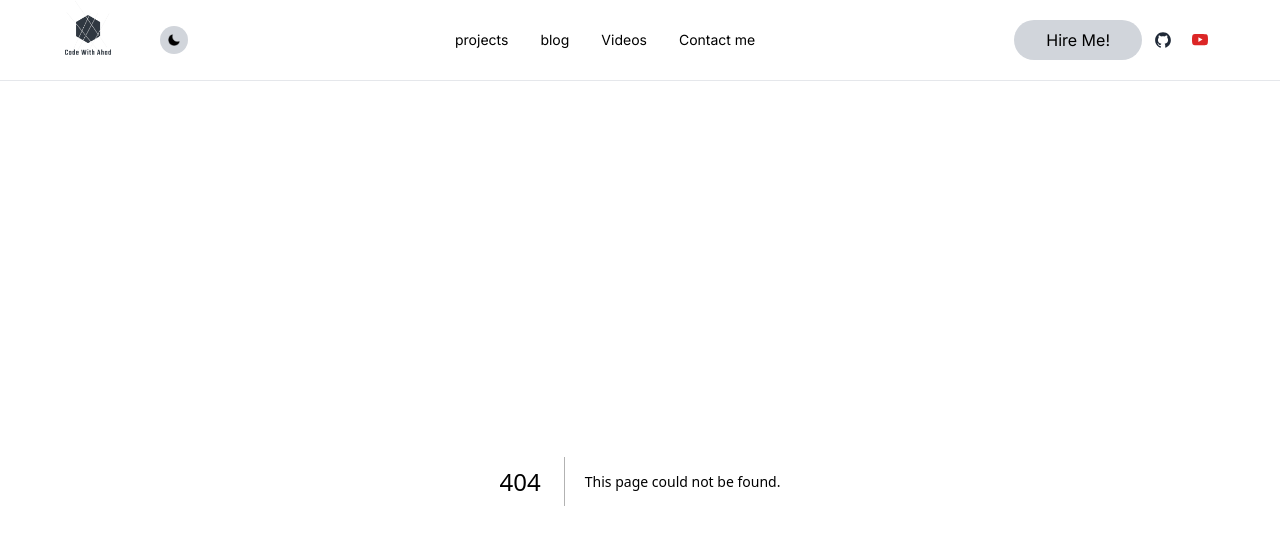
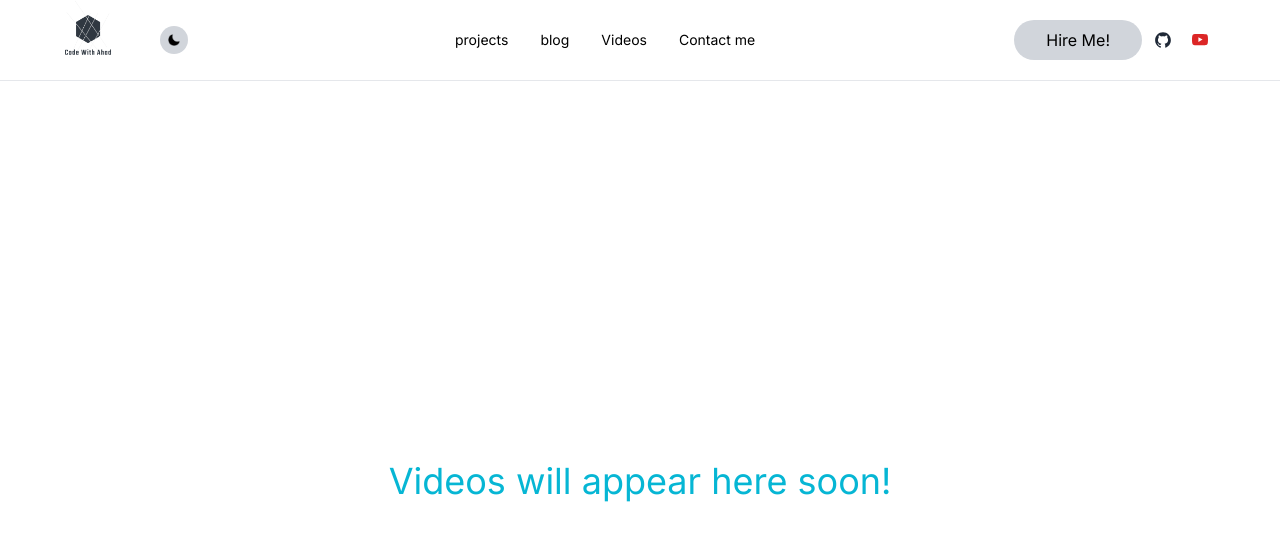
Before and after one commit to Abdulahadahmadi/codewithahad, a Next.js app: page /videos in a window 1280 px wide. Before the commit this address had no page. Shown: the top 544 px of the page. Built offline with nearby package versions, Linux system fonts and the light colour scheme.

Commit message:
add videos page

```diff
--- /dev/null
+++ b/app/videos/page.jsx
@@ -0,0 +1,11 @@
+import React from 'react'
+
+const page = () => {
+  return (
+    <div>
+      <h1 className='flex justify-center items-center h-screen text-2xl md:text-4xl text-cyan-500'>Videos will appear here soon!</h1>
+    </div>
+  )
+}
+
+export default page
```
